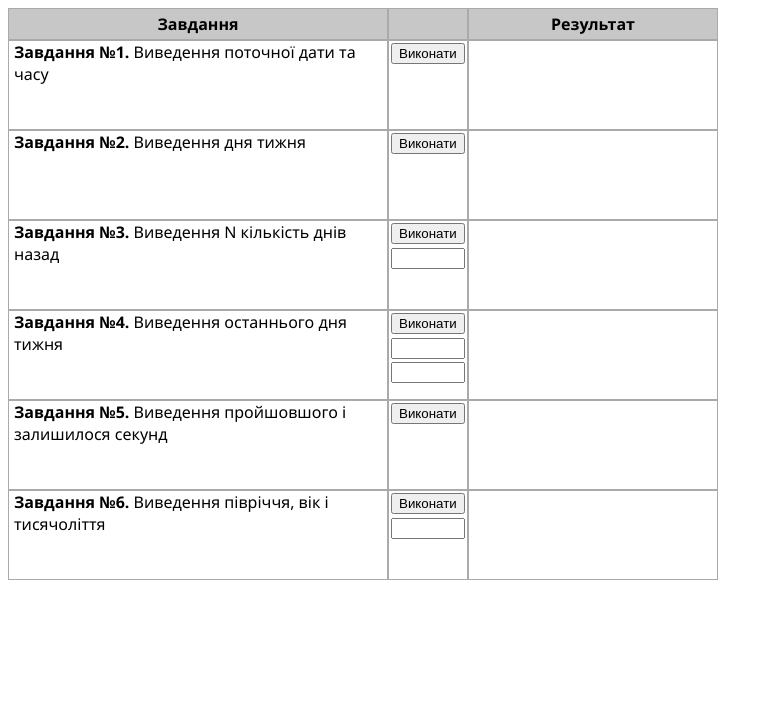
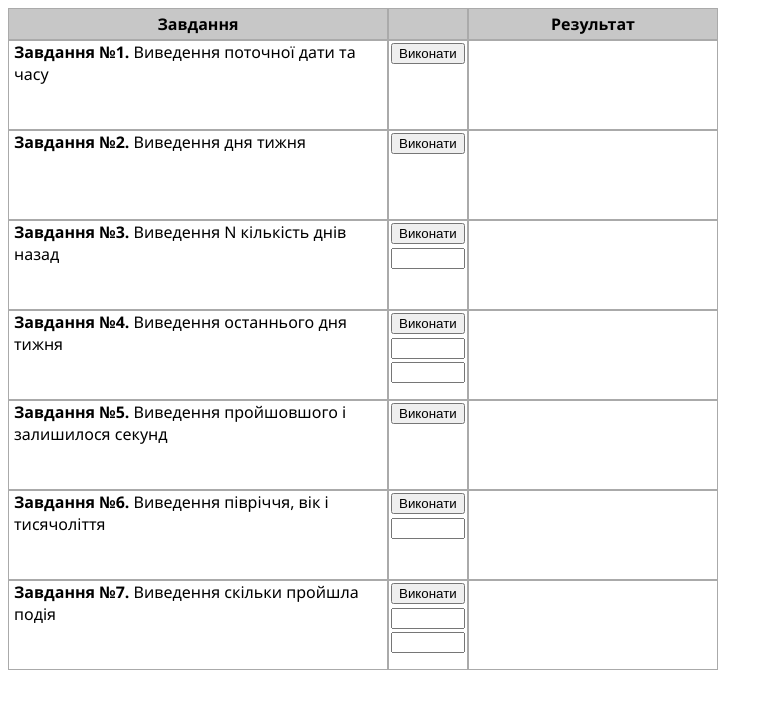
Before and after one commit to NeedGOOD/web-design-development-of-web-applications, a plain HTML site: page PracticalWork5/Task/index.html in a window 1280 px wide. Shown: the whole page, without its empty margins (0-773 px from the left). Drawn offline with Linux system fonts and the light colour scheme.

Commit message:
upd: add new project

```diff
--- a/PracticalWork5/Task/index.html
+++ b/PracticalWork5/Task/index.html
@@ -77,11 +77,24 @@
         </div>
         <div class="box three" id="sixth-block"></div>
     </div>
+    <div class="body">
+        <div class="box one">
+            <div><b>Завдання №7.</b>
+            Виведення скільки пройшла подія</div>
+        </div>
+        <div class="box two">
+            <button onclick="StoryDate()">Виконати</button>
+            <input type="text" id="started-date">
+            <input type="text" id="end-date">
+        </div>
+        <div class="box three" id="seventh-block"></div>
+    </div>
     <script src="./Task1/main.js"></script>
     <script src="./Task2/main.js"></script>
     <script src="./Task3/main.js"></script>
     <script src="./Task4/main.js"></script>
     <script src="./Task5/main.js"></script>
     <script src="./Task6/main.js"></script>
+    <script src="./Task7/main.js"></script>
 </body>
 </html>
```
